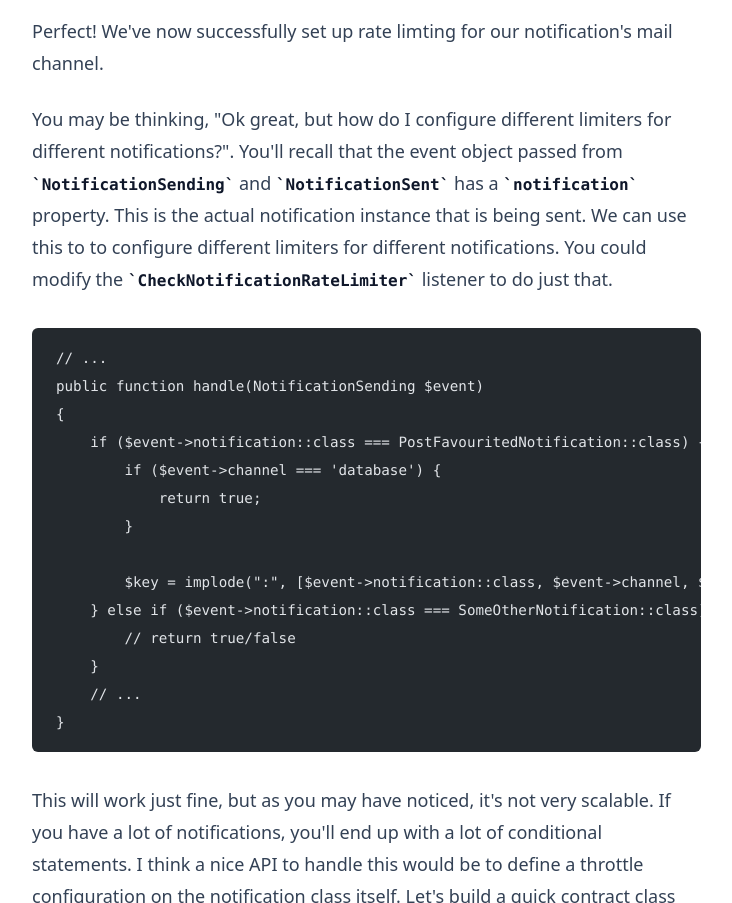
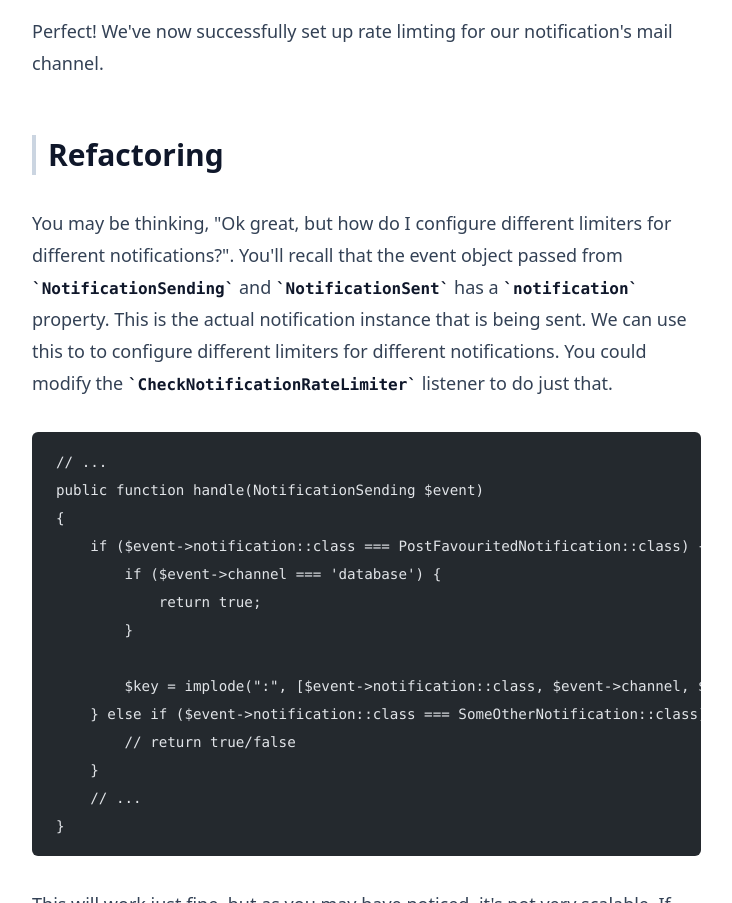
Before and after one commit to syropian/syropia, an Astro site: page /posts/throttling-notification-channels-in-laravel in a window 1280 px wide. Shown: the part 6920-7823 px from the top of the page, without its empty margins (272-1004 px from the left). Built offline with nearby package versions, Linux system fonts and the light colour scheme; Astro itself is replaced by a stand-in of ours; some packages are replaced by stand-ins of ours; code samples lack their colours; a small style sheet from the web is missing.

Commit message:
Update throttling-notification-channels-in-laravel.mdx

````diff
--- a/src/content/posts/throttling-notification-channels-in-laravel.mdx
+++ b/src/content/posts/throttling-notification-channels-in-laravel.mdx
@@ -192,6 +192,8 @@ protected $listen = [
 ```
 
 Perfect! We've now successfully set up rate limting for our notification's mail channel.
+
+## Refactoring
 
 You may be thinking, "Ok great, but how do I configure different limiters for different notifications?". You'll recall that the event object passed from `NotificationSending` and `NotificationSent` has a `notification` property. This is the actual notification instance that is being sent. We can use this to to configure different limiters for different notifications. You could modify the `CheckNotificationRateLimiter` listener to do just that.
 
````
